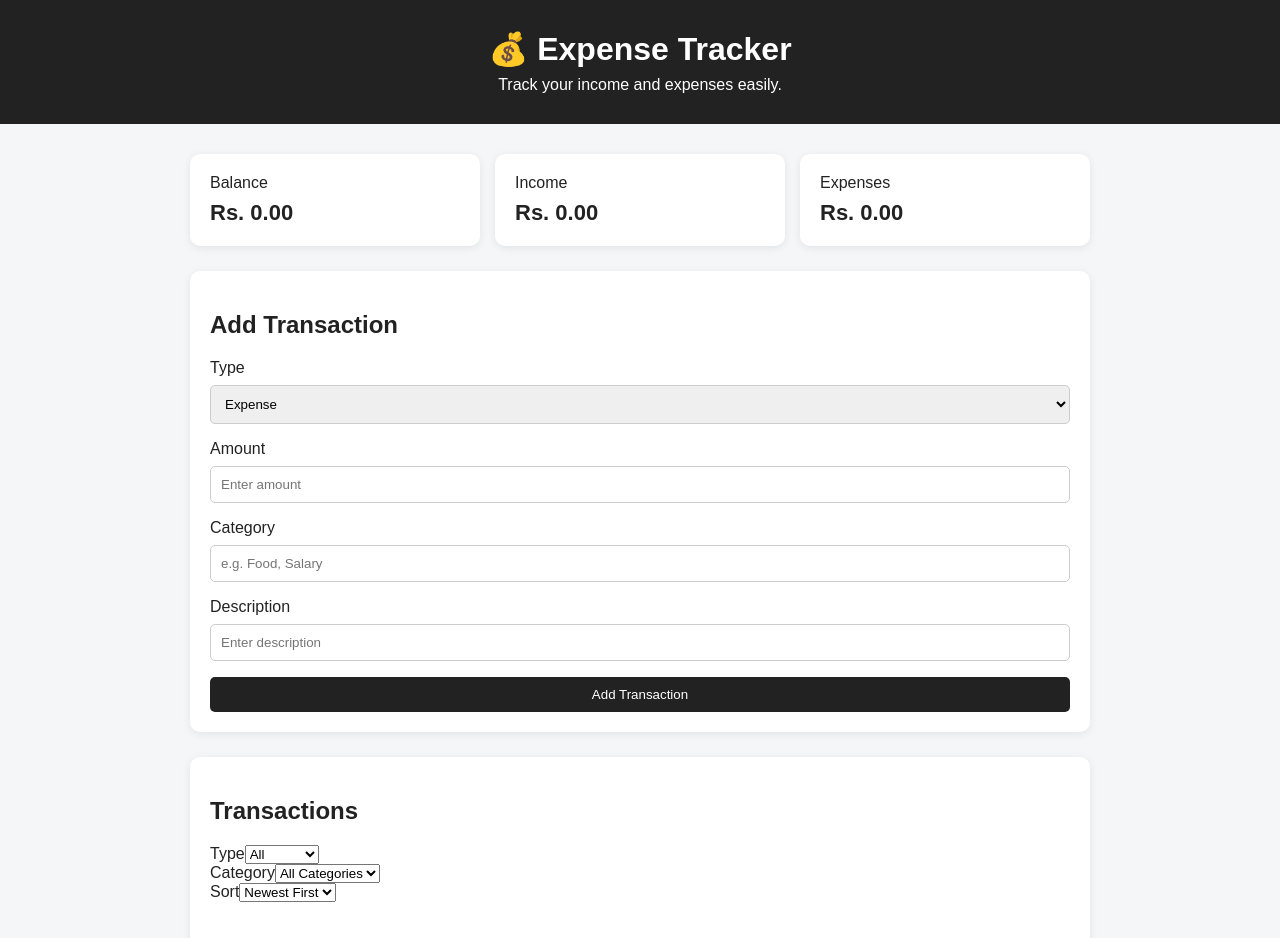
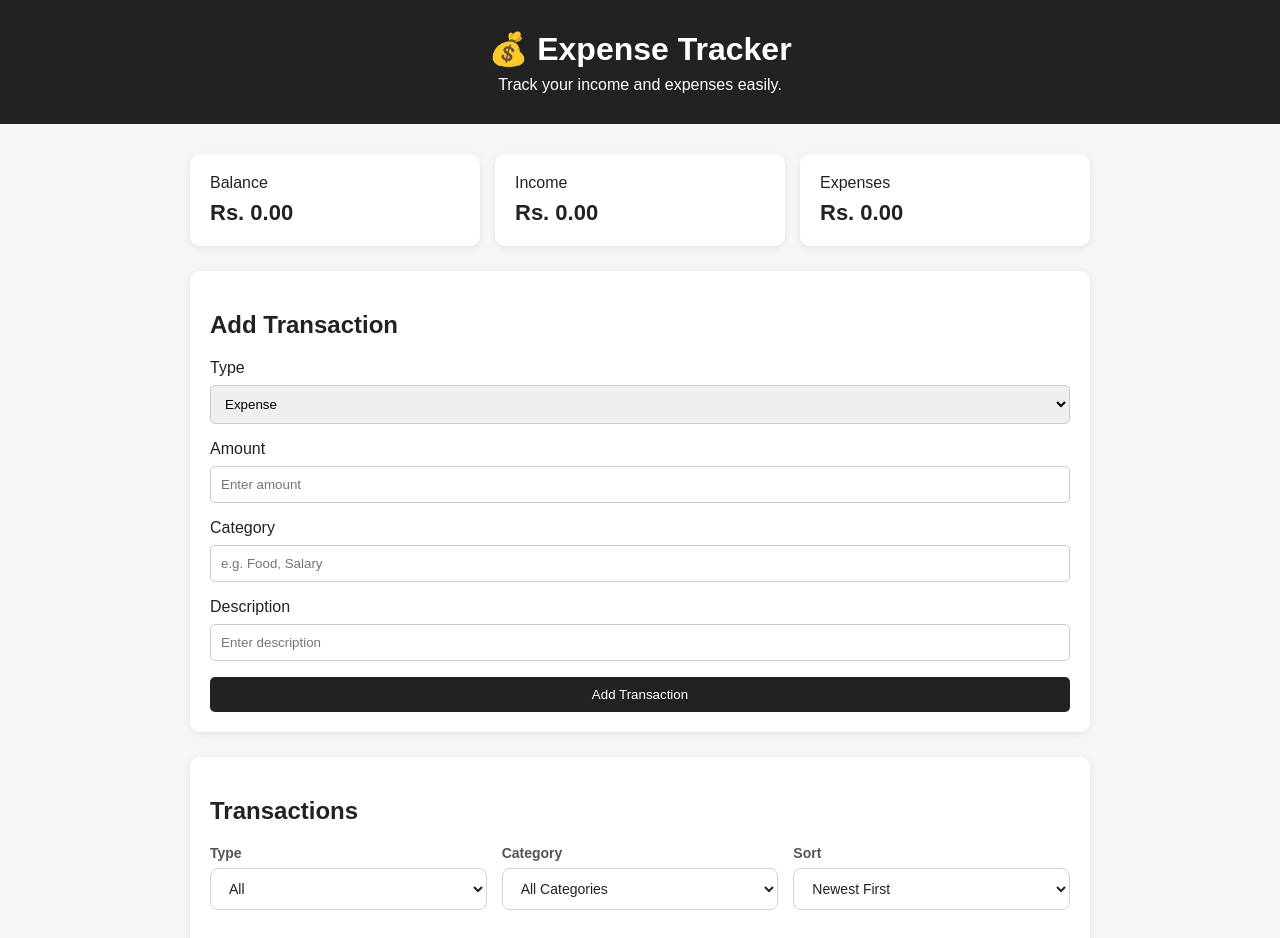
Before and after one commit to subambaram/Expense_Tracker, a React (Vite) app: page / in a window 1280 px wide. Shown: the top 938 px of the page. Built offline with nearby package versions, Linux system fonts and the light colour scheme.

Commit message:
Improve transaction filter styling

```diff
--- a/src/index.css
+++ b/src/index.css
@@ -126,6 +126,52 @@ form button {
   padding: 20px;
 }
 
+/* Transaction filters */
+
+.filters {
+  display: flex;
+  gap: 15px;
+  margin-bottom: 25px;
+  flex-wrap: wrap;
+}
+
+.filters div {
+  display: flex;
+  flex-direction: column;
+  gap: 7px;
+  flex: 1;
+  min-width: 160px;
+}
+
+.filters label {
+  font-size: 14px;
+  font-weight: bold;
+  color: #555;
+}
+
+.filters select {
+  padding: 11px 14px;
+  border: 1px solid #d0d5db;
+  border-radius: 8px;
+  background: white;
+  color: #222;
+  font-size: 14px;
+  cursor: pointer;
+  outline: none;
+  transition: border-color 0.2s, box-shadow 0.2s;
+}
+
+.filters select:hover {
+  border-color: #888;
+}
+
+.filters select:focus {
+  border-color: #222;
+  box-shadow: 0 0 0 3px rgba(0, 0, 0, 0.08);
+}
+
+/* Mobile design */
+
 @media (max-width: 600px) {
   .container {
     width: 95%;
```
